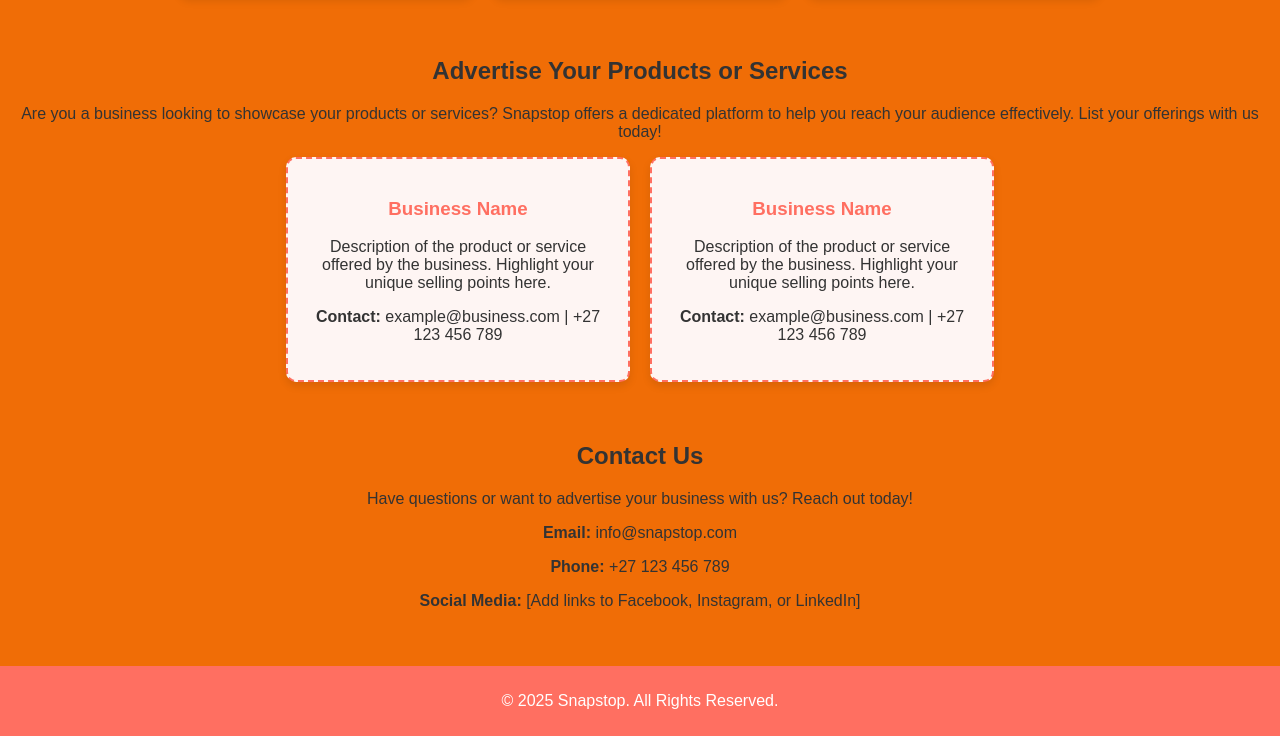
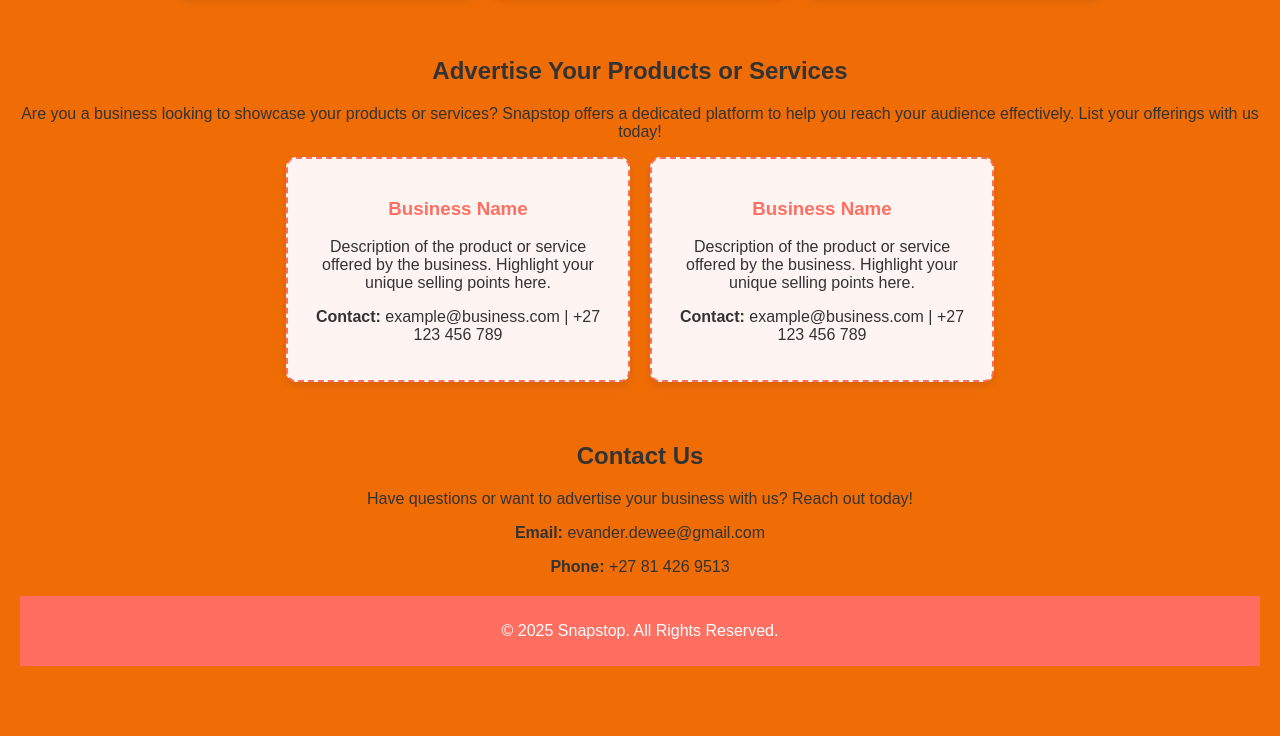
Before and after one commit to Adam-Lucas10/Snapstop-Main, a plain HTML site: page dist/index.html in a window 1280 px wide. Shown: the part 563-1299 px from the top of the page. After the commit the page ends 1249 px from the top, so only its background shows below. Drawn offline with Linux system fonts and the light colour scheme.

Commit message:
Add files via upload

```diff
--- a/dist/index.html
+++ b/dist/index.html
@@ -151,10 +151,9 @@
     <section id="contact">
         <h2>Contact Us</h2>
         <p>Have questions or want to advertise your business with us? Reach out today!</p>
-        <p><strong>Email:</strong> info@snapstop.com</p>
-        <p><strong>Phone:</strong> +27 123 456 789</p>
-        <p><strong>Social Media:</strong> [Add links to Facebook, Instagram, or LinkedIn]</p>
-    </section>
+        <p><strong>Email:</strong> evander.dewee@gmail.com
+        <p><strong>Phone:</strong> +27 81 426 9513
+
 
     <footer>
         <p>&copy; 2025 Snapstop. All Rights Reserved.</p>
```
Also changed, not shown: src/index.html (+3 -4 lines).
